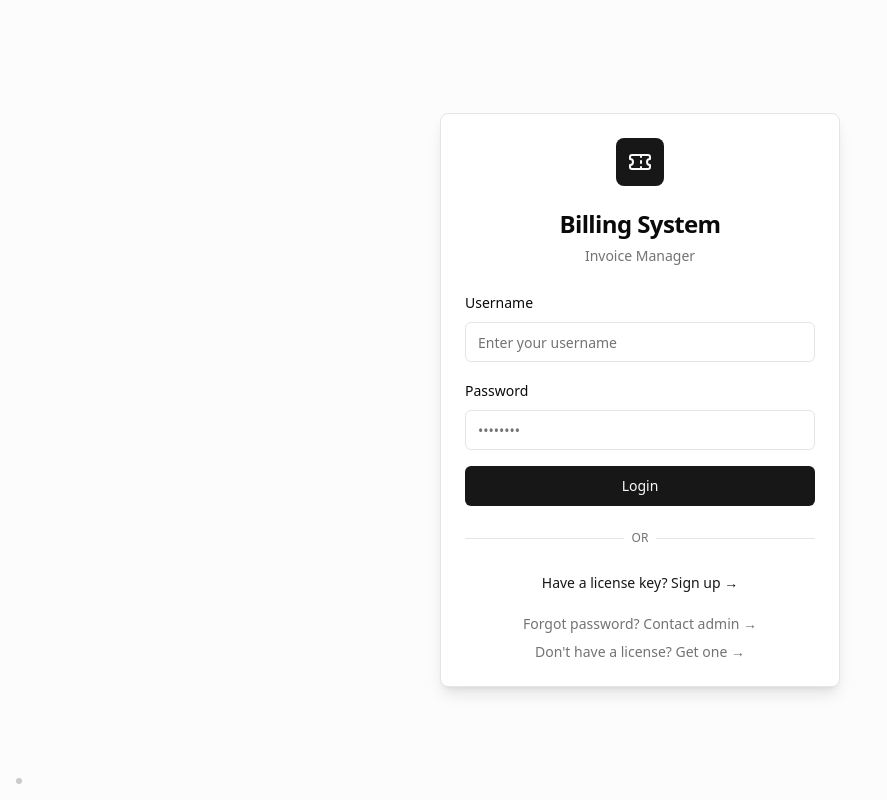
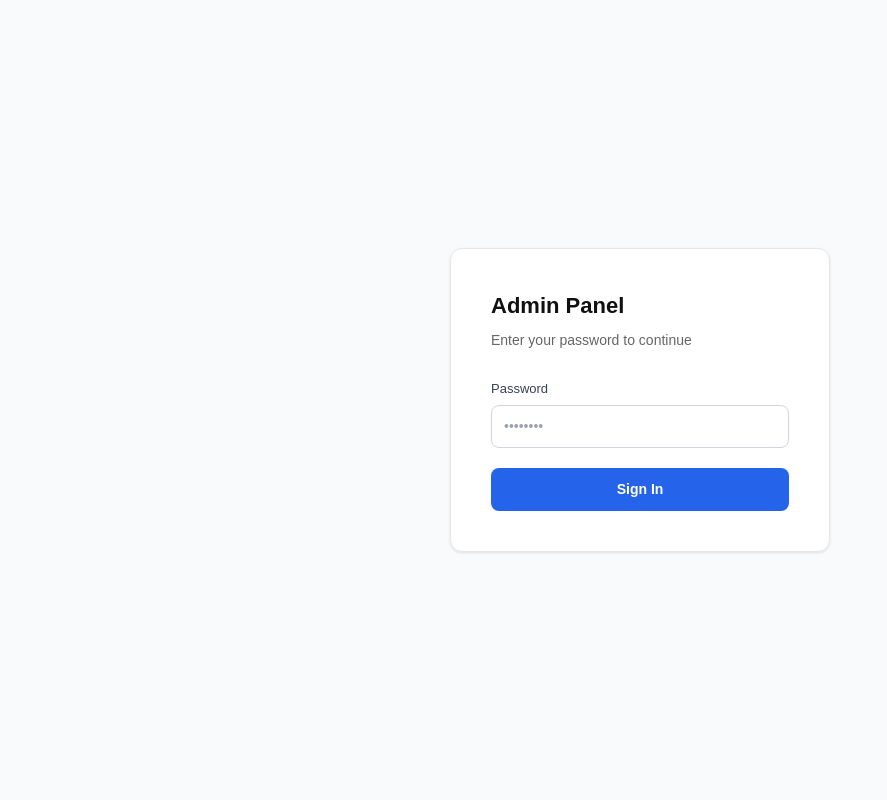
Before and after one commit to Ayanmathur/Whatsapp-auto-biller, a Next.js app: page /login in a window 1280 px wide. Shown: the whole page, without its empty margins (0-887 px from the left). Built offline with nearby package versions, Linux system fonts and the light colour scheme.

Commit message:
Implement simple cookie-based admin auth

```diff
--- /dev/null
+++ b/src/app/admin/LogoutButton.tsx
@@ -0,0 +1,26 @@
+'use client'
+
+export function LogoutButton() {
+  async function handleLogout() {
+    await fetch('/api/logout', { method: 'POST' })
+    window.location.href = '/login'
+  }
+
+  return (
+    <button
+      type="button"
+      onClick={handleLogout}
+      style={{
+        background: 'transparent',
+        border: '1px solid #d1d5db',
+        borderRadius: '8px',
+        padding: '6px 14px',
+        fontSize: '13px',
+        cursor: 'pointer',
+        color: '#374151',
+      }}
+    >
+      Logout
+    </button>
+  )
+}
--- a/src/app/admin/page.tsx
+++ b/src/app/admin/page.tsx
@@ -1,5 +1,6 @@
 import type { Metadata } from "next";
 import { AdminDashboard } from "@/components/admin-dashboard";
+import { LogoutButton } from "./LogoutButton";
 
 export const metadata: Metadata = {
   title: "Admin Dashboard — Billing System",
@@ -11,7 +12,8 @@ export default function AdminPage() {
   return (
     <main className="min-h-screen bg-background">
       <div className="container mx-auto max-w-7xl py-10 px-4">
-        <div className="mb-8">
+        <div className="mb-8 flex justify-between items-start">
+          <div>
             <h1 className="text-3xl font-bold tracking-tight">
               Admin Dashboard
             </h1>
@@ -19,6 +21,8 @@ export default function AdminPage() {
               Overview of your billing operations and key metrics.
             </p>
           </div>
+          <LogoutButton />
+        </div>
 
         <AdminDashboard />
       </div>
--- /dev/null
+++ b/src/app/api/login/route.ts
@@ -0,0 +1,25 @@
+import { NextResponse } from 'next/server'
+import { cookies } from 'next/headers'
+
+export async function POST(request: Request) {
+  const { password } = await request.json()
+  const correct = process.env.ADMIN_PASSWORD
+
+  if (password !== correct) {
+    return NextResponse.json(
+      { error: 'Incorrect password' },
+      { status: 401 }
+    )
+  }
+
+  const cookieStore = await cookies()
+  cookieStore.set('admin_session', 'authenticated', {
+    httpOnly: true,
+    secure: process.env.NODE_ENV === 'production',
+    sameSite: 'lax',
+    maxAge: 60 * 60 * 24 * 7,
+    path: '/',
+  })
+
+  return NextResponse.json({ success: true })
+}
--- /dev/null
+++ b/src/app/api/logout/route.ts
@@ -0,0 +1,8 @@
+import { NextResponse } from 'next/server'
+import { cookies } from 'next/headers'
+
+export async function POST() {
+  const cookieStore = await cookies()
+  cookieStore.delete('admin_session')
+  return NextResponse.json({ success: true })
+}
--- a/src/app/login/page.tsx
+++ b/src/app/login/page.tsx
@@ -1,11 +1,106 @@
-import type { Metadata } from 'next';
-import { LoginForm } from '@/components/login-form';
+'use client'
 
-export const metadata: Metadata = {
-  title: 'Login — Billing System',
-  description: 'Sign in to your billing account.',
-};
+import { useState } from 'react'
 
 export default function LoginPage() {
-  return <LoginForm />;
+  const [password, setPassword] = useState('')
+  const [error, setError] = useState('')
+  const [loading, setLoading] = useState(false)
+
+  async function handleLogin(e: React.FormEvent) {
+    e.preventDefault()
+    setError('')
+    setLoading(true)
+
+    const res = await fetch('/api/login', {
+      method: 'POST',
+      headers: { 'Content-Type': 'application/json' },
+      body: JSON.stringify({ password }),
+    })
+
+    const data = await res.json()
+
+    if (!res.ok) {
+      setError(data.error || 'Incorrect password')
+      setLoading(false)
+      return
+    }
+
+    window.location.href = '/admin'
+  }
+
+  return (
+    <div style={{
+      minHeight: '100vh',
+      display: 'flex',
+      alignItems: 'center',
+      justifyContent: 'center',
+      background: '#f9fafb',
+      fontFamily: 'Arial, sans-serif',
+    }}>
+      <div style={{
+        background: 'white',
+        padding: '40px',
+        borderRadius: '12px',
+        border: '1px solid #e5e7eb',
+        width: '100%',
+        maxWidth: '380px',
+        boxShadow: '0 1px 3px rgba(0,0,0,0.1)',
+      }}>
+        <h1 style={{ fontSize: '22px', fontWeight: 'bold',
+          marginBottom: '8px', color: '#111' }}>
+          Admin Panel
+        </h1>
+        <p style={{ color: '#666', fontSize: '14px', marginBottom: '28px' }}>
+          Enter your password to continue
+        </p>
+
+        <form onSubmit={handleLogin}>
+          <div style={{ marginBottom: '20px' }}>
+            <label style={{ display: 'block', fontSize: '13px',
+              fontWeight: '500', color: '#374151', marginBottom: '6px' }}>
+              Password
+            </label>
+            <input
+              type="password"
+              value={password}
+              onChange={e => setPassword(e.target.value)}
+              required
+              autoFocus
+              style={{
+                width: '100%', padding: '10px 12px',
+                border: '1px solid #d1d5db', borderRadius: '8px',
+                fontSize: '14px', outline: 'none', boxSizing: 'border-box',
+              }}
+              placeholder="••••••••"
+            />
+          </div>
+
+          {error && (
+            <div style={{
+              background: '#fef2f2', border: '1px solid #fecaca',
+              color: '#dc2626', padding: '10px 12px', borderRadius: '8px',
+              fontSize: '13px', marginBottom: '16px',
+            }}>
+              {error}
+            </div>
+          )}
+
+          <button
+            type="submit"
+            disabled={loading}
+            style={{
+              width: '100%',
+              background: loading ? '#93c5fd' : '#2563eb',
+              color: 'white', border: 'none', borderRadius: '8px',
+              padding: '11px', fontSize: '14px', fontWeight: '600',
+              cursor: loading ? 'not-allowed' : 'pointer',
+            }}
+          >
+            {loading ? 'Checking...' : 'Sign In'}
+          </button>
+        </form>
+      </div>
+    </div>
+  )
 }
```
Also changed, not shown: src/middleware.ts (+29 -25 lines). Lines whose indentation alone changed are shown as unchanged.
